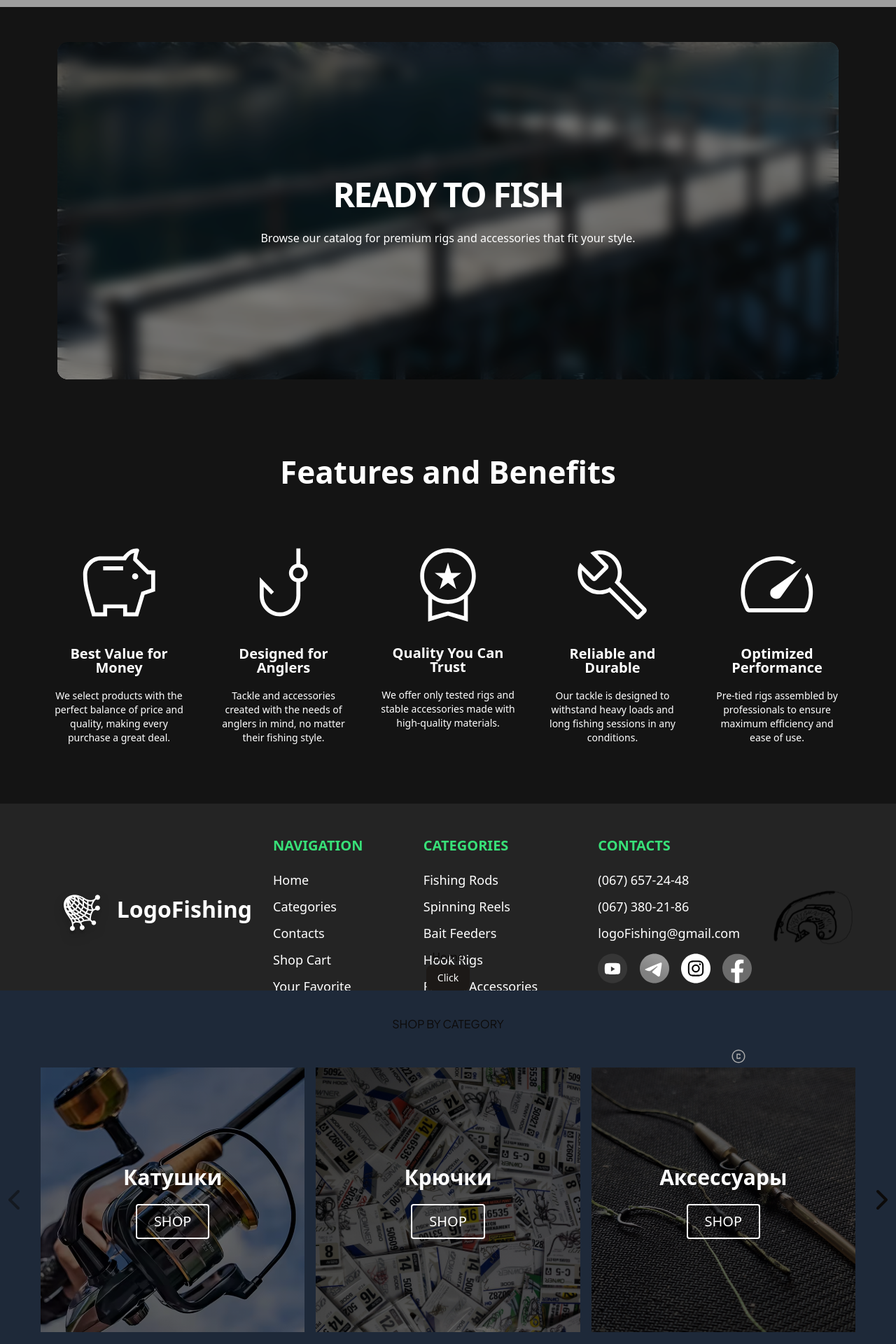
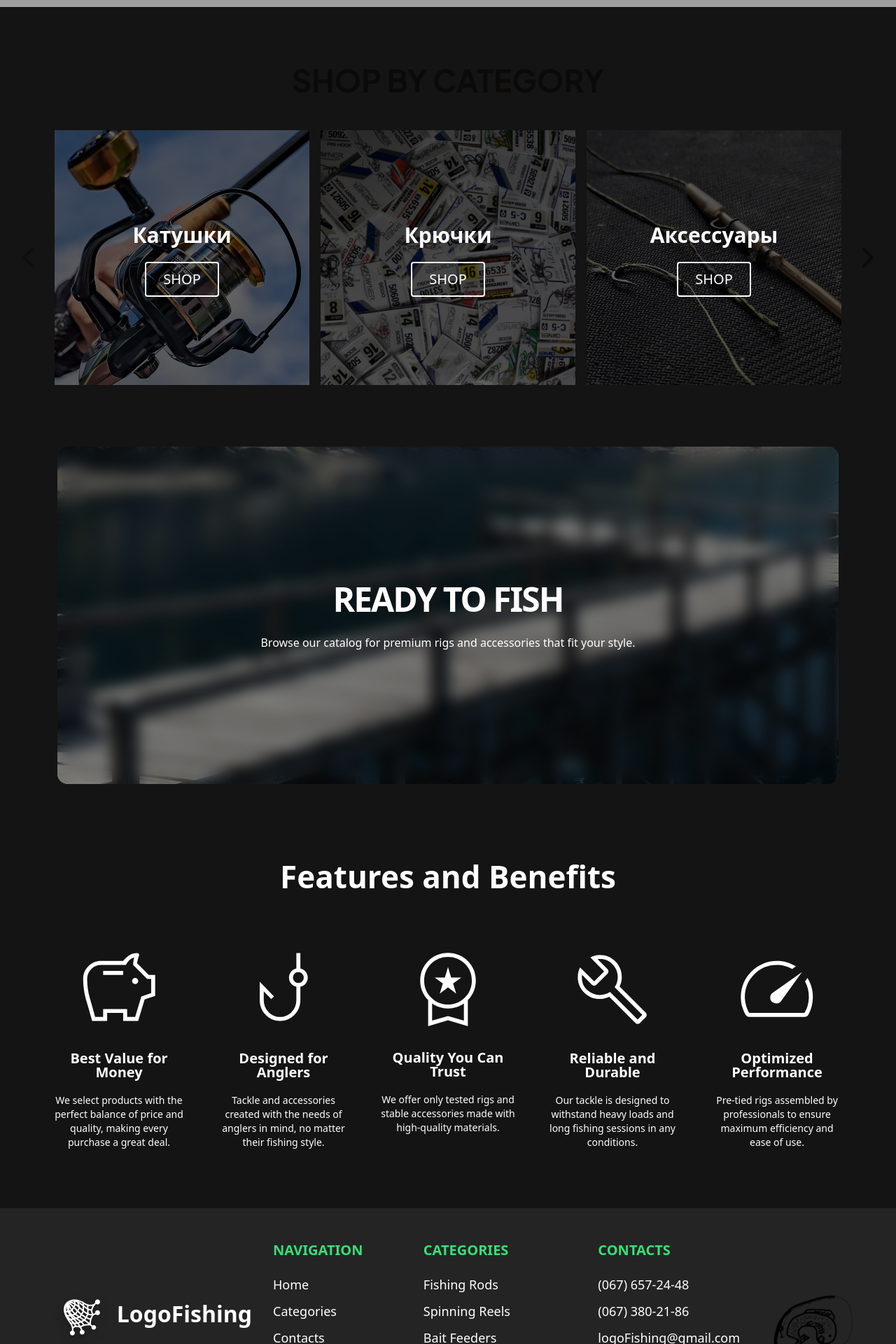
Before and after one commit to VolotDmitriy/Fishing-Store, a Next.js app in the folder client/: page / in a window 1280 px wide. Shown: the part 860-2780 px from the top of the page at 70% size. Built offline with nearby package versions, Linux system fonts and the light colour scheme; grey boxes are pictures that could not be loaded.

Commit message:
Home page: add category-carousel

```diff
--- a/client/src/app/page.tsx
+++ b/client/src/app/page.tsx
@@ -1,17 +1,15 @@
 'use client';
 
-import CategoryCard from '@/components/category-card';
+import CategoryCarousel from '@/components/app-components/category-carousel';
+import FeaturesBenefits from '@/components/app-components/featuresBenefits';
 import ProductCard from '@/components/product-card';
 import { Button } from '@/components/ui/button';
 import UniversalCarousel from '@/components/universal-carousel';
 import { useRouter } from 'next/navigation';
 import Header from '.././components/app-components/header';
 import Banner from '../components/app-components/banner';
+import Footer from '../components/app-components/footer';
 import Hero from '../components/app-components/hero';
-import Footer from '../components/app-components/footer';
-import FeaturesBenefits from '@/components/app-components/featuresBenefits';
-
-
 
 export default function Home() {
     const router = useRouter();
@@ -20,52 +18,16 @@ export default function Home() {
     };
 
     return (
-
         <div className=" bg-[#141414]">
-            <Header/>
-            <Banner/>
-            <Hero/>
-            <FeaturesBenefits/>
-            <Footer/>
-            <div className="flex flex-col h-screen items-center justify-center bg-violet-500">
+            <Header />
+            <Banner />
+            <CategoryCarousel />
+            <Hero />
+            <FeaturesBenefits />
+            <Footer />
+            <div className="flex flex-col h-screen items-center justify-center bg-[#141414]">
                 <h1>Home</h1>
                 <Button onClick={handleClick}>Click</Button>
-
-                <div
-                    className={
-                        'flex flex-col items-center justify-center bg-gray-800'
-                    }
-                >
-                    <h2 className={'font-brigend pt-9'}>SHOP BY CATEGORY</h2>
-
-                    <UniversalCarousel itemsPerView={3}>
-                        <CategoryCard
-                            title="Катушки"
-                            imageSrc="Categories/Reels.png"
-                        />
-                        <CategoryCard
-                            title="Крючки"
-                            imageSrc="Categories/Hooks.jpg"
-                        />
-                        <CategoryCard
-                            title="Аксессуары"
-                            imageSrc="Categories/Accessories.jpg"
-                        />
-                        <CategoryCard
-                            title="Катушки"
-                            imageSrc="Categories/Reels.png"
-                        />
-                        <CategoryCard
-                            title="Крючки"
-                            imageSrc="Categories/Hooks.jpg"
-                        />
-                        <CategoryCard
-                            title="Аксессуары"
-                            imageSrc="Categories/Accessories.jpg"
-                        />
-                    </UniversalCarousel>
-                </div>
-
                 <div
                     className={
                         'flex flex-col w-full items-center justify-center bg-gray-800'
--- /dev/null
+++ b/client/src/components/app-components/category-carousel.tsx
@@ -0,0 +1,52 @@
+import React from 'react';
+import CategoryCard from '../category-card';
+import UniversalCarousel from '../universal-carousel';
+
+const CategoryCarousel: React.FC = () => {
+    return (
+        <div className="w-full flex justify-center bg-[#141414]">
+            <div
+                className={
+                    'w-full max-w-[1760px] flex flex-col items-center justify-center px-[20px]'
+                }
+            >
+                <h2
+                    className={
+                        'font-brigend text-[44px] leading-[1] font-bold pt-[82px]'
+                    }
+                >
+                    SHOP BY CATEGORY
+                </h2>
+
+                <UniversalCarousel itemsPerView={3}>
+                    <CategoryCard
+                        title="Катушки"
+                        imageSrc="Categories/Reels.png"
+                    />
+                    <CategoryCard
+                        title="Крючки"
+                        imageSrc="Categories/Hooks.jpg"
+                    />
+                    <CategoryCard
+                        title="Аксессуары"
+                        imageSrc="Categories/Accessories.jpg"
+                    />
+                    <CategoryCard
+                        title="Катушки"
+                        imageSrc="Categories/Reels.png"
+                    />
+                    <CategoryCard
+                        title="Крючки"
+                        imageSrc="Categories/Hooks.jpg"
+                    />
+                    <CategoryCard
+                        title="Аксессуары"
+                        imageSrc="Categories/Accessories.jpg"
+                    />
+                </UniversalCarousel>
+            </div>
+        </div>
+    );
+};
+
+export default CategoryCarousel;
```
